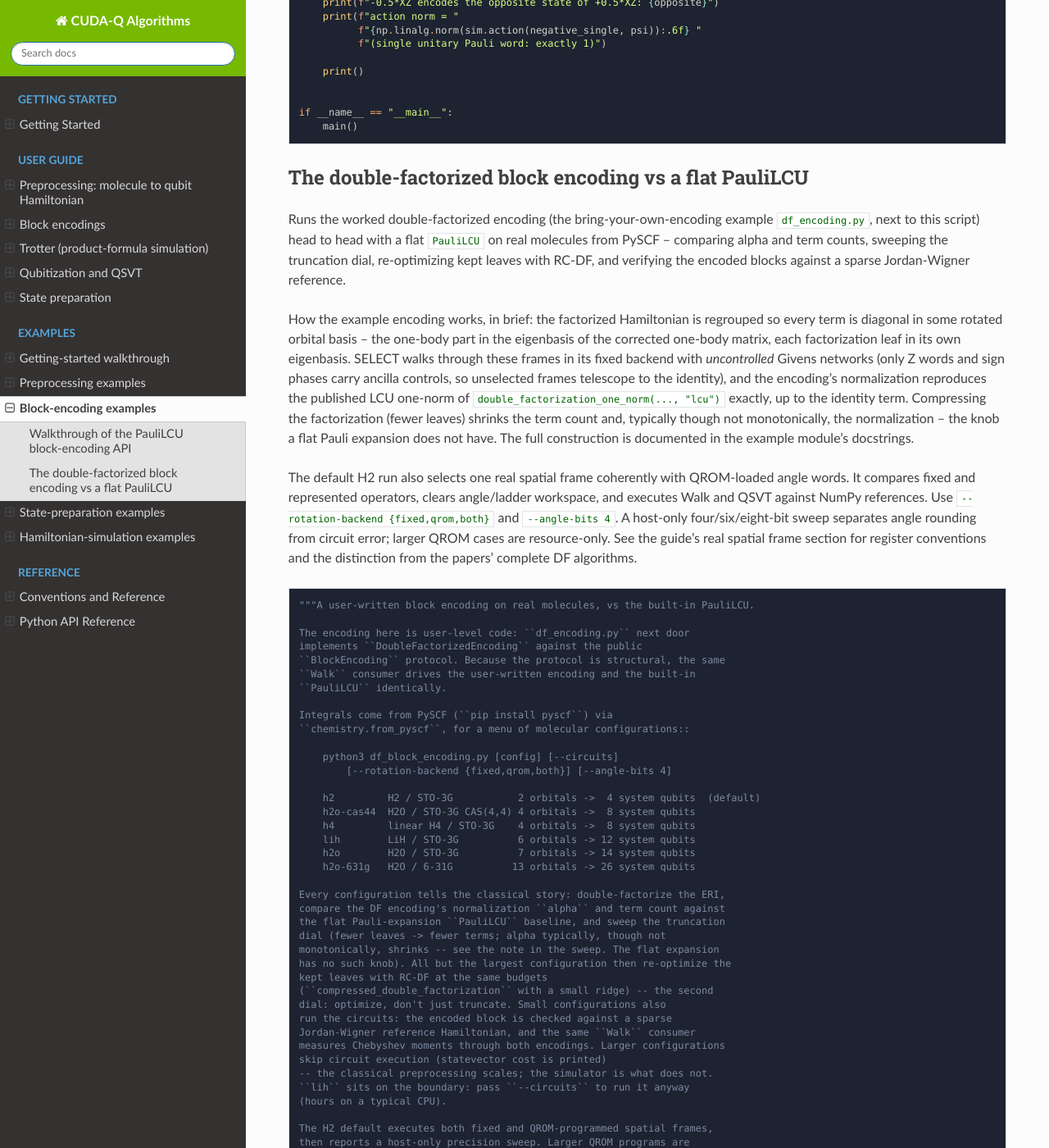
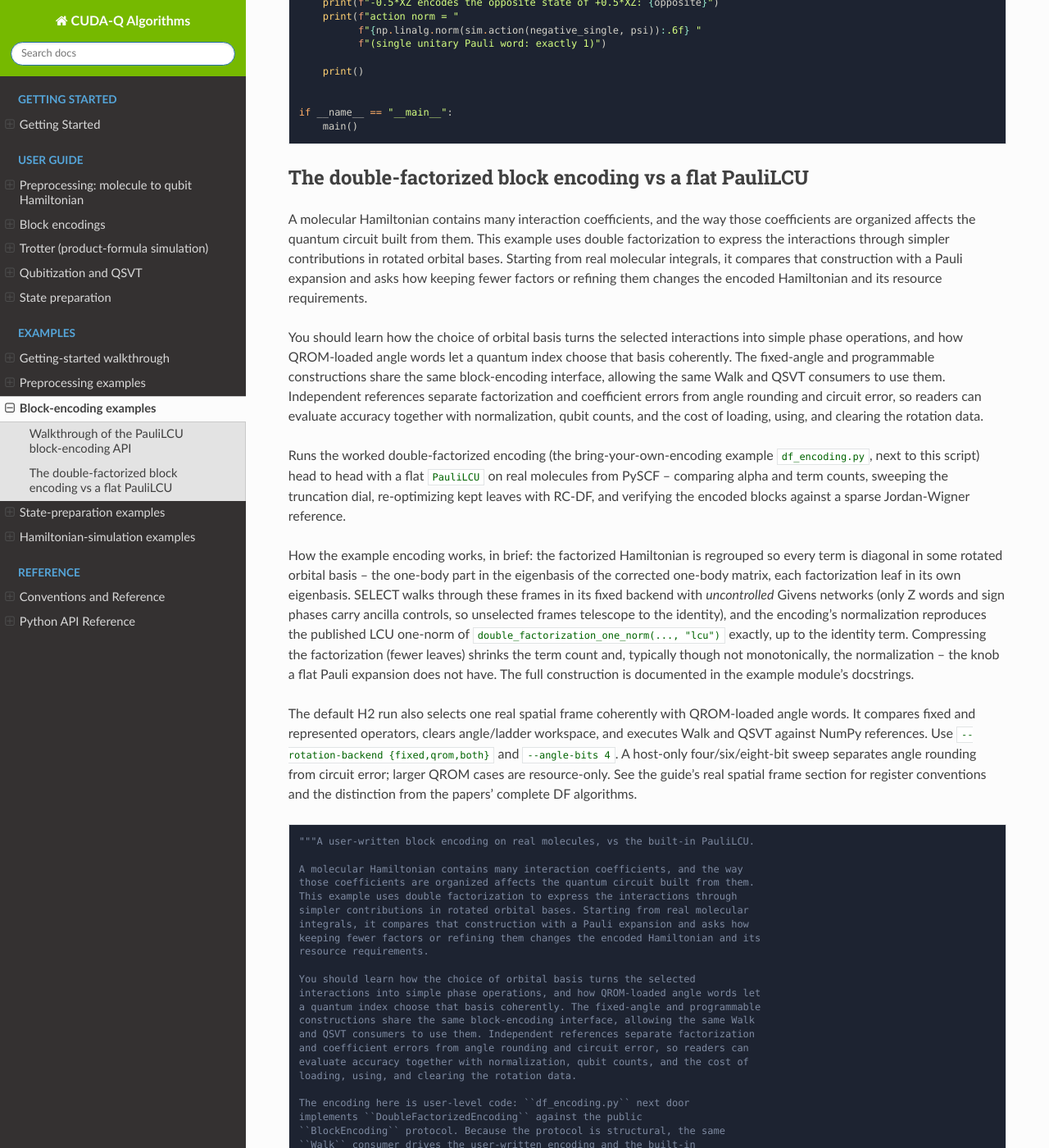
Before and after one commit to NVIDIA/cudaq-algorithms, a Sphinx documentation site: the page built from docs/sphinx/examples_rst/block_encodings.rst, in a window 1280 px wide and 1400 px high, scrolled down 1924 px. Shown: the whole window at 82% size. Built offline with Sphinx 7.4.7 and the Read the Docs theme 3.1.0, drawn with Linux system fonts in a browser that asks for light colours.

Commit message:
docs: explain double-factorized encoding tutorial goals and lessons
Signed-off-by: Scott Thornton <wsttiger@gmail.com>

```diff
--- a/docs/sphinx/examples/python/df_block_encoding.py
+++ b/docs/sphinx/examples/python/df_block_encoding.py
@@ -2,6 +2,23 @@
 # SPDX-License-Identifier: Apache-2.0
 # [Begin Documentation]
 """A user-written block encoding on real molecules, vs the built-in PauliLCU.
+
+A molecular Hamiltonian contains many interaction coefficients, and the way
+those coefficients are organized affects the quantum circuit built from them.
+This example uses double factorization to express the interactions through
+simpler contributions in rotated orbital bases. Starting from real molecular
+integrals, it compares that construction with a Pauli expansion and asks how
+keeping fewer factors or refining them changes the encoded Hamiltonian and its
+resource requirements.
+
+You should learn how the choice of orbital basis turns the selected
+interactions into simple phase operations, and how QROM-loaded angle words let
+a quantum index choose that basis coherently. The fixed-angle and programmable
+constructions share the same block-encoding interface, allowing the same Walk
+and QSVT consumers to use them. Independent references separate factorization
+and coefficient errors from angle rounding and circuit error, so readers can
+evaluate accuracy together with normalization, qubit counts, and the cost of
+loading, using, and clearing the rotation data.
 
 The encoding here is user-level code: ``df_encoding.py`` next door
 implements ``DoubleFactorizedEncoding`` against the public
--- a/docs/sphinx/examples_rst/block_encodings.rst
+++ b/docs/sphinx/examples_rst/block_encodings.rst
@@ -23,6 +23,23 @@ kernels (`pauli_lcu.prepare`, the select, and the walk) it exposes.
 
 The double-factorized block encoding vs a flat PauliLCU
 -------------------------------------------------------
+
+A molecular Hamiltonian contains many interaction coefficients, and the way
+those coefficients are organized affects the quantum circuit built from them.
+This example uses double factorization to express the interactions through
+simpler contributions in rotated orbital bases. Starting from real molecular
+integrals, it compares that construction with a Pauli expansion and asks how
+keeping fewer factors or refining them changes the encoded Hamiltonian and its
+resource requirements.
+
+You should learn how the choice of orbital basis turns the selected
+interactions into simple phase operations, and how QROM-loaded angle words let
+a quantum index choose that basis coherently. The fixed-angle and programmable
+constructions share the same block-encoding interface, allowing the same Walk
+and QSVT consumers to use them. Independent references separate factorization
+and coefficient errors from angle rounding and circuit error, so readers can
+evaluate accuracy together with normalization, qubit counts, and the cost of
+loading, using, and clearing the rotation data.
 
 Runs the worked double-factorized encoding (the bring-your-own-encoding
 example ``df_encoding.py``, next to this script) head to head with a flat
```
